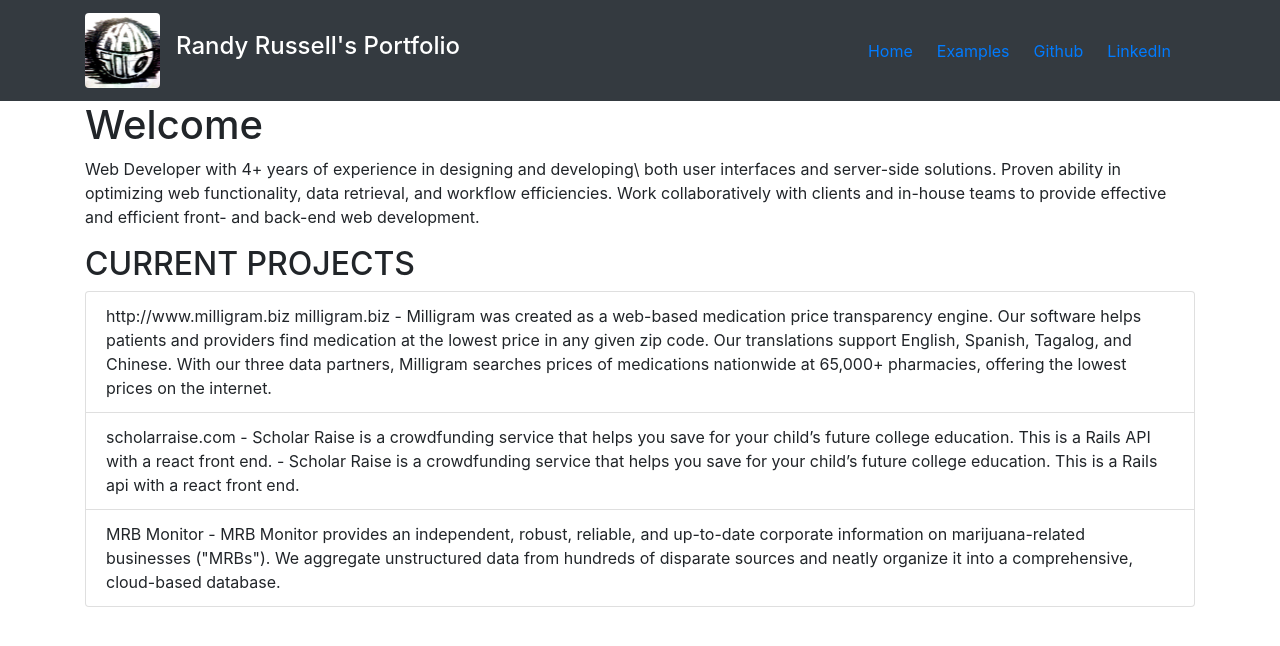
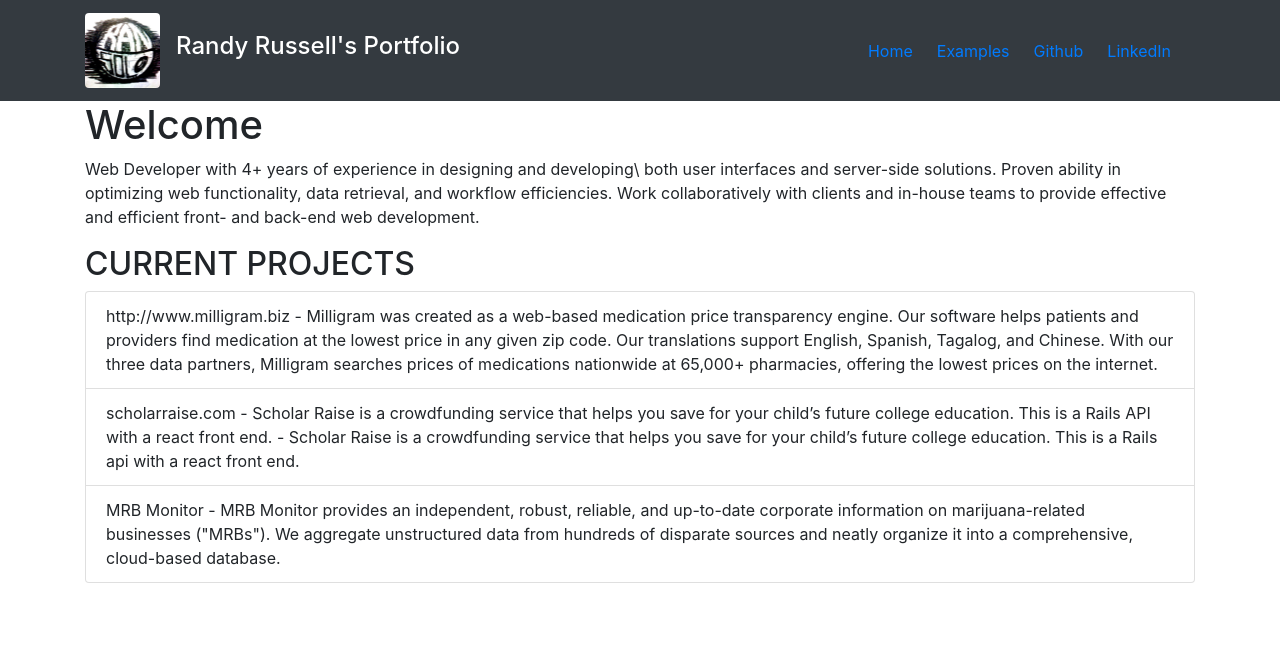
Before and after one commit to RanSolo/react_on_rails_portfolio, a React (Create React App) app in the folder client/: page / in a window 1280 px wide. Shown: the top 646 px of the page. Built offline with nearby package versions, Linux system fonts and the light colour scheme.

Commit message:
update-text

```diff
--- a/client/src/components/Home.js
+++ b/client/src/components/Home.js
@@ -18,14 +18,13 @@
         <h2>CURRENT PROJECTS</h2>
         <ListGroup>
           <ListGroupItem>
-            http://www.milligram.biz
-            milligram.biz - Milligram was created as a web-based medication
-            price transparency engine. Our software helps patients and providers
-            find medication at the lowest price in any given zip code. Our
-            translations support English, Spanish, Tagalog, and Chinese. With
-            our three data partners, Milligram searches prices of medications
-            nationwide at 65,000+ pharmacies, offering the lowest prices on the
-            internet.
+            http://www.milligram.biz - Milligram was created as a web-based
+            medication price transparency engine. Our software helps patients
+            and providers find medication at the lowest price in any given zip
+            code. Our translations support English, Spanish, Tagalog, and
+            Chinese. With our three data partners, Milligram searches prices of
+            medications nationwide at 65,000+ pharmacies, offering the lowest
+            prices on the internet.
           </ListGroupItem>
           <ListGroupItem>
             scholarraise.com - Scholar Raise is a crowdfunding service that
```
